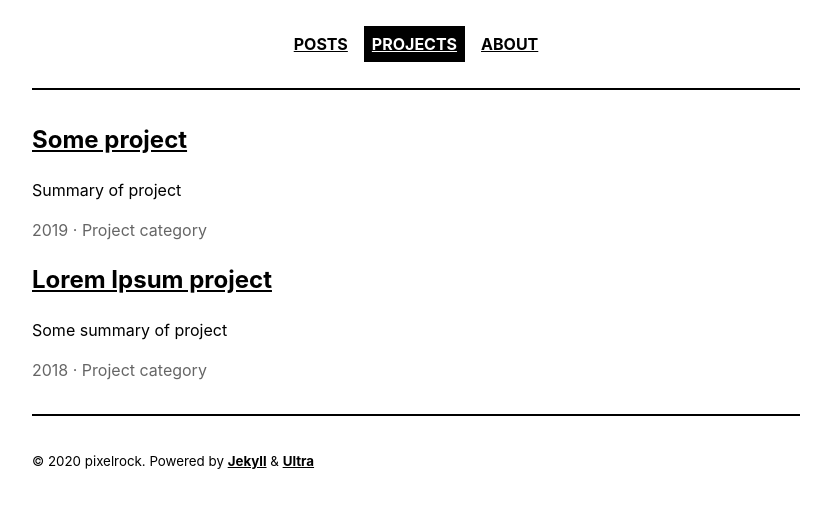
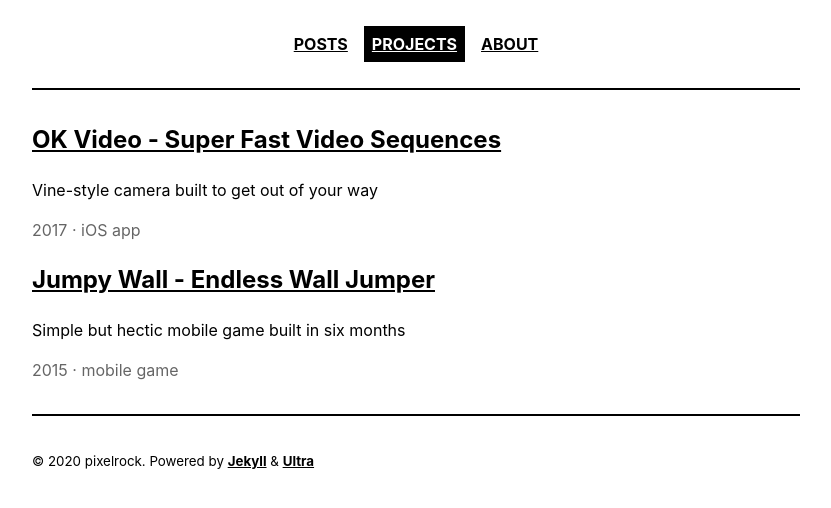
Before and after one commit to PimCoumans/pixelrock-nl, a Jekyll site: the page built from _pages/projects.md, in a window 1280 px wide. Shown: the top 508 px of the page, without its empty margins (224-1055 px from the left). Built offline with Jekyll 4.4.1, drawn with Linux system fonts in a browser that asks for light colours.

Commit message:
Added projects

```diff
--- a/_config.yml
+++ b/_config.yml
@@ -21,10 +21,11 @@
 site: pixelrock
 url: https://pimcoumans.netlify.com
 title: pixelrock
-description: Portfolio and blog by Pim Coumans
+description: portfolio and blog by pim coumans
 twitter:
   username: pimcoumans
   card: summary
+github_username:  PimCoumans
 
 permalink: pretty
 
@@ -84,14 +85,6 @@ defaults:
       image: true
 
 
-title: pixelrock
-email: pim@pixelrock.nl
-description: >- # this means to ignore newlines until "baseurl:"
-  Portfolio and blog by Pim Coumans
-baseurl: "" # the subpath of your site, e.g. /blog
-url: "https://pimcoumans.netlify.com" # the base hostname & protocol for your site, e.g. http://example.com
-twitter_username: pimcoumans
-github_username:  PimCoumans
 
 # Exclude from processing.
 # The following items will not be processed, by default.
--- a/_layouts/blog.html
+++ b/_layouts/blog.html
@@ -2,7 +2,7 @@
 layout: default
 title: Notes
 ---
-<h1 class="post-title">{{ site.title }}</h1>
+<h1 class="post-title">{{ site.title }} - {{ site.description }}</h1>
 
 {% for post in site.posts %}
 <article role="article">
--- /dev/null
+++ b/_projects/2015-09-03-jumpy-wall.md
@@ -0,0 +1,9 @@
+---
+layout: project
+title: Jumpy Wall - Endless Wall Jumper
+description: Endless wall jumper
+summary: Simple but hectic mobile game built in six months
+category: mobile game
+---
+
+Write something about Jumpy Wall here Pim.
--- /dev/null
+++ b/_projects/2017-05-30-ok-video.md
@@ -0,0 +1,9 @@
+---
+layout: project
+title: OK Video - Super Fast Video Sequences
+description: Super fast video sequences
+summary: Vine-style camera built to get out of your way
+category: iOS app
+---
+
+Write something about OK Video here Pim.
--- a/_projects/2018-07-07-ipsum-ipsum.md
+++ /dev/null
@@ -1,9 +0,0 @@
----
-layout: project
-title: Lorem Ipsum project
-description: Description for Seo
-summary: Some summary of project
-category: Project category
----
-
-Lorem Ipsum is simply dummy text of the printing and typesetting industry. Lorem Ipsum has been the industry's standard dummy text ever since the 1500s, when an unknown printer took a galley of type and scrambled it to make a type specimen book. It has survived not only five centuries, but also the leap into electronic typesetting, remaining essentially unchanged. It was popularised in the 1960s with the release of Letraset sheets containing Lorem Ipsum passages, and more recently with desktop publishing software like Aldus PageMaker including versions of Lorem Ipsum.
--- a/_projects/2019-07-08-lorem-lorem.md
+++ /dev/null
@@ -1,9 +0,0 @@
----
-layout: project
-title: Some project
-description: Description of project
-summary: Summary of project
-category: Project category
----
-
-Lorem Ipsum is simply dummy text of the printing and typesetting industry. Lorem Ipsum has been the industry's standard dummy text ever since the 1500s, when an unknown printer took a galley of type and scrambled it to make a type specimen book. It has survived not only five centuries, but also the leap into electronic typesetting, remaining essentially unchanged. It was popularised in the 1960s with the release of Letraset sheets containing Lorem Ipsum passages, and more recently with desktop publishing software like Aldus PageMaker including versions of Lorem Ipsum.
```
